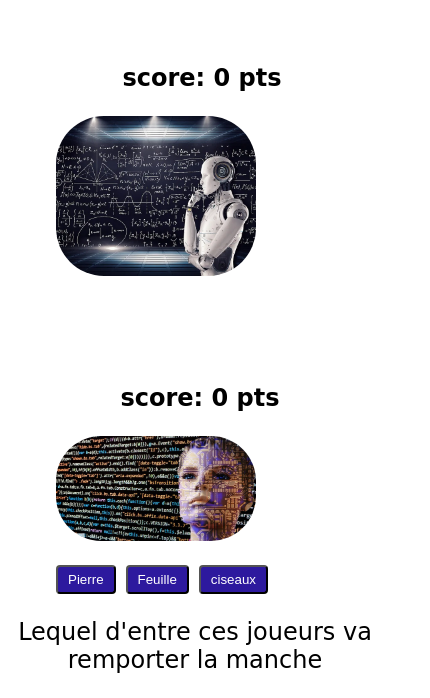
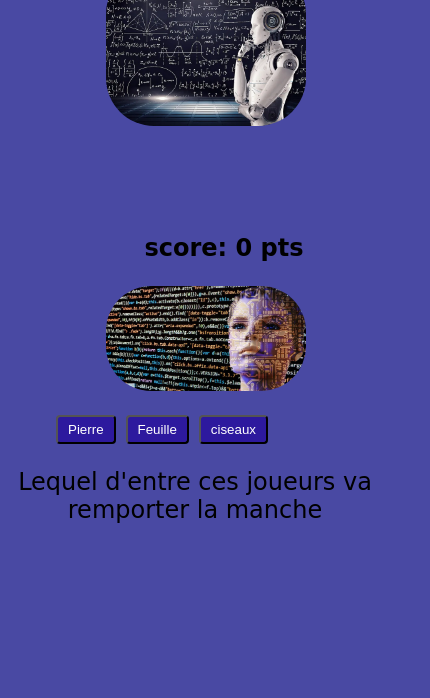
Before and after one commit to Edaly09/shifumi, a plain HTML site: page index.html in a window 390 px wide. Shown: the part 278-976 px from the top of the page, 430 px wide, since content can reach past the window. After the commit the page ends 844 px from the top, so only its background shows below. Drawn offline with Linux system fonts and the light colour scheme; a web font is replaced by a local one.

Commit message:
version phone

```diff
--- a/index.css
+++ b/index.css
@@ -12,6 +12,7 @@
 .humain{
         width: 200px;
         border-radius: 45px;
+
 }
 .Hm{
         margin-top: 20px;
@@ -93,8 +94,20 @@ header{
                 /* gap: 200px; */
                 /* justify-content: center; */
                 margin-top: 80px;
-                width: auto;
+                width: 100%;
                 margin-left: 48px;
+        }
+        body{
+                background-color: rgb(73, 73, 163);
+
+        }
+        .PO{
+                border-radius: 60px;
+                background-color: rgb(73, 73, 163);
+
+        }
+        header{
+                display: none;
         }
         .vs{
               display: none;
@@ -112,4 +125,14 @@ header{
         body{
                 position: absolute;
         }
+        .robot{
+                margin-left: 50px;
+
+        }
+        .humain{
+                margin-left: 50px;
+
+        }
+
+
 }
```
Also changed, not shown: 1 other file.
